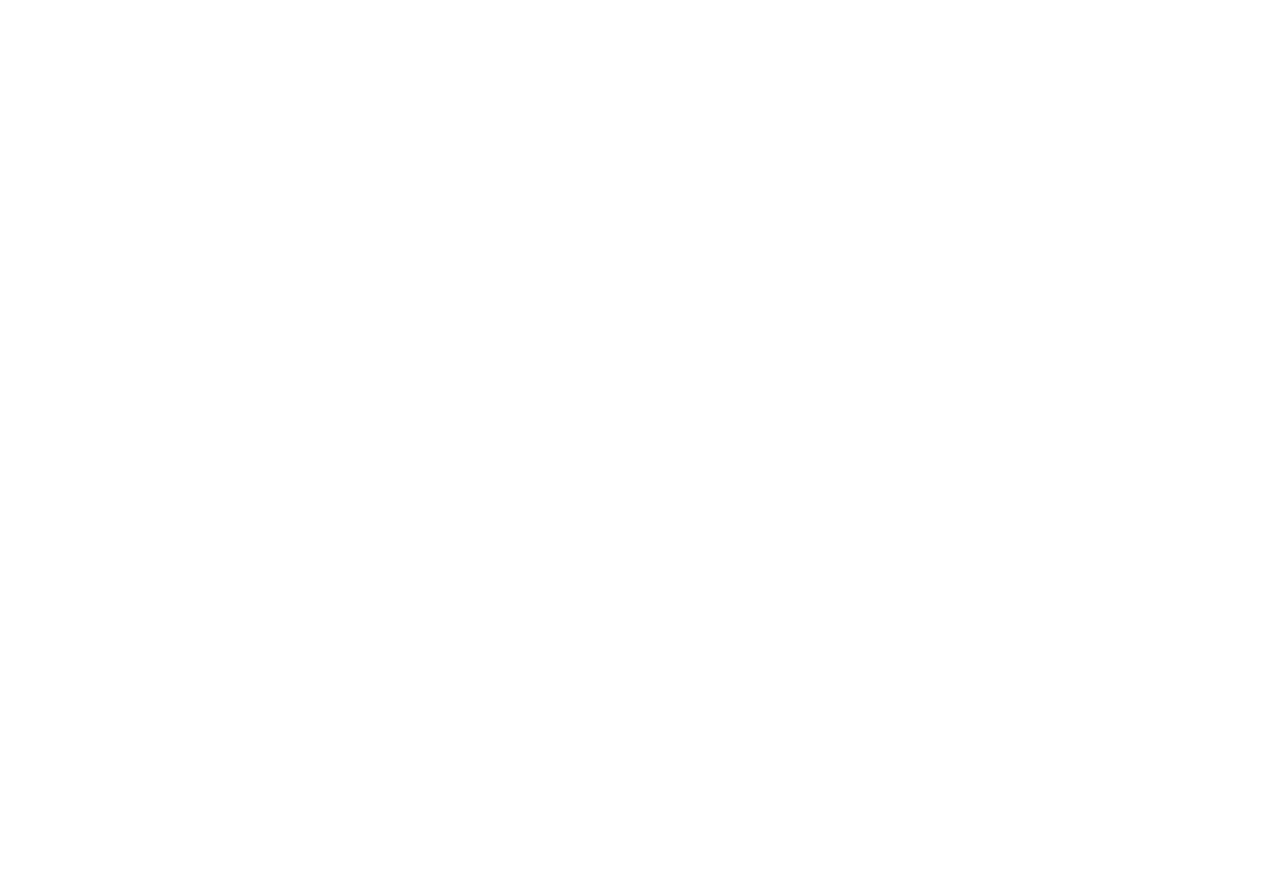
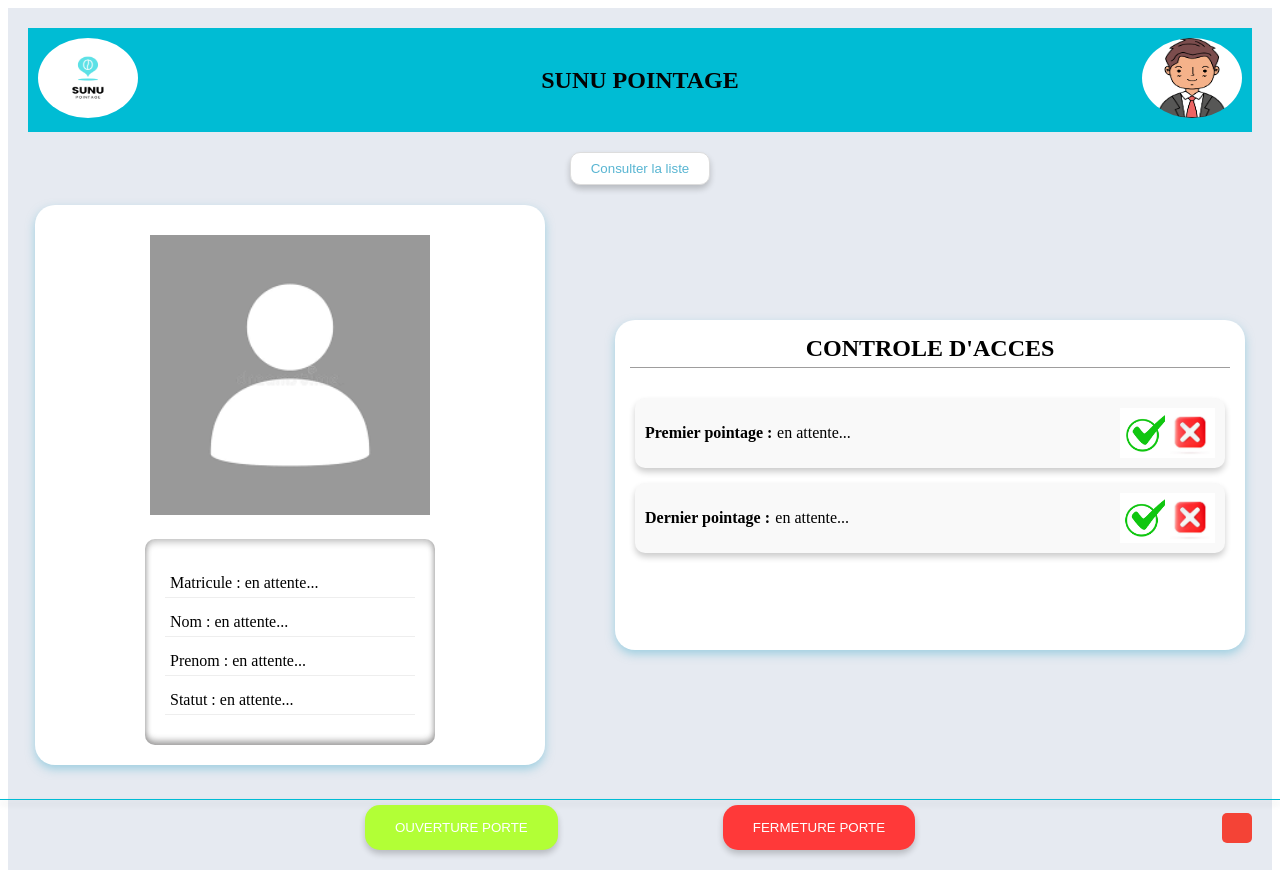
Before and after one commit to kinababacarsy/SunuPointages, an Angular app: page /dashboard-vigile in a window 1280 px wide. Before the commit this address led to /. Before the commit the page ends 800 px from the top, so only its background shows below. Built offline with nearby package versions, Linux system fonts and the light colour scheme.

Commit message:
Dashboard vigile

```diff
--- a/src/app/app.component.ts
+++ b/src/app/app.component.ts
@@ -1,5 +1,6 @@
 import { Component } from '@angular/core';
 import { RouterOutlet } from '@angular/router';
+
 
 @Component({
   selector: 'app-root',
--- /dev/null
+++ b/src/app/dashboard-vigile/dashboard-vigile.component.css
@@ -0,0 +1,271 @@
+.container {
+    max-width: 2000px;
+    margin: 0 auto;
+    padding: 20px;
+    background-color: #E6EAF1;
+    min-height: 100vh;
+}
+
+.header {
+    display: flex;
+    justify-content: space-between;
+    align-items: center;
+    padding: 10px;
+    background-color: #00bcd4;
+    margin-bottom: 20px;
+}
+
+.logo-img,
+.profile-img {
+    width: 100px;
+    height: 80px;
+    border-radius: 50%;
+}
+
+.title {
+    color: rgb(3, 3, 3);
+    font-size: 24px;
+    font-weight: bold;
+}
+
+.list-button {
+    text-align: center;
+    margin: 20px 0;
+}
+
+.btn-consult {
+    background-color: white;
+    border: 1px solid #ddd;
+    padding: 8px 20px;
+    border-radius: 10px;
+    cursor: pointer;
+    color: #58B5D2;
+    box-shadow: 0 4px 6px rgba(0, 0, 0, 0.2);
+    /* Ajout de l'ombre */
+    transition: transform 0.2s;
+    /* Transition pour l'effet au survol */
+}
+
+.btn-consult:hover {
+    transform: translateY(-3px);
+    /* Légère élévation au survol */
+}
+
+.main-content {
+    display: flex;
+    flex-direction: row;
+    justify-content: center;
+    gap: 20px;
+    margin: 20px 0;
+    align-items: flex-start;
+}
+
+.profile-card {
+    display: flex;
+    flex-direction: column;
+    align-items: center;
+    background: white;
+    padding: 30px;
+    border-radius: 20px;
+    box-shadow: 0 4px 10px rgba(88, 181, 210, 0.5);
+    width: 450px;
+    height: 500px;
+    max-width: 500px;
+}
+
+.profile-image img {
+    width: 280px;
+    height: auto;
+    margin-bottom: 20px;
+}
+
+.control-card {
+    background: white;
+    padding: 15px;
+    border-radius: 20px;
+    box-shadow: 0 4px 10px rgba(88, 181, 210, 0.5);
+    width: 600px;
+    /* Augmentez la largeur */
+    height: 300px;
+    /* Augmentez la hauteur selon vos besoins */
+    max-width: 600px;
+    /* Limite de largeur maximale */
+    margin-left: 50px;
+    /* Gardez l'espace à gauche */
+    align-self: center;
+    text-align: center;
+    /* Centre le texte dans la carte */
+}
+
+.control-card h2 {
+    margin: 0 0 10px 0;
+    font-size: 1.5em;
+    /* Taille du titre */
+    border-bottom: 1px solid #9e9d9d;
+    /* Trait fin en bas */
+    padding-bottom: 5px;
+    /* Espacement entre le texte et le trait */
+}
+
+.control-card h2::after {
+    content: '';
+    display: block;
+    width: 100%;
+    /* Largeur du trait */
+    height: 1px;
+    /* Épaisseur du trait */
+    background-color: #00bcd4;
+    /* Couleur du trait */
+    position: absolute;
+    bottom: 0;
+    /* Positionné en bas du titre */
+    left: 0;
+    /* Aligné à gauche */
+    box-shadow: 0 4px 6px rgba(0, 0, 0, 0.2);
+    /* Ombre portée */
+}
+
+.bold {
+    font-weight: bold;
+    /* Applique le style gras */
+}
+
+.status {
+    margin-left: -260px;
+    /* Réduit l'espace à gauche de "En attente" */
+    /* Optionnel : styliser "En attente" */
+}
+
+.control-item {
+    display: flex;
+    justify-content: space-between;
+    align-items: center;
+    margin: 15px 0;
+    padding: 10px;
+    /* Ajoute du padding pour le bloc */
+    border-radius: 10px;
+    /* Coins arrondis */
+    background-color: #f9f9f9;
+    box-shadow: 0 4px 6px rgba(0, 0, 0, 0.2);
+    /* Fond légèrement différent */
+}
+
+.control-info {
+    padding: 5px;
+}
+
+.profile-info {
+    background: white;
+    width: 250px;
+    padding: 20px;
+    border-radius: 10px;
+    box-shadow: inset 0 4px 6px rgba(0, 0, 0, 0.2), inset 0 -4px 6px rgba(58, 57, 57, 0.473);
+}
+
+.info-item {
+    margin: 10px 0;
+    padding: 5px;
+    border-bottom: 1px solid #eee;
+}
+
+.status-icons {
+    display: flex;
+    gap: 10px;
+}
+
+.success {
+    color: green;
+}
+
+.error {
+    color: red;
+}
+
+.bottom-buttons {
+    display: flex;
+    justify-content: center;
+    /* Centre les boutons ouverture et fermeture */
+    align-items: center;
+    /* Centre verticalement */
+    margin-top: 40px;
+    /* Espace au-dessus des boutons */
+    position: relative;
+    /* Pour positionner le bouton logout */
+    gap: 165px;
+    /* Espace entre les boutons */
+}
+
+.btn-open {
+    background-color: #B2FF36;
+    color: white;
+    padding: 15px 30px;
+    border: none;
+    border-radius: 15px;
+    box-shadow: 0 4px 6px rgba(0, 0, 0, 0.2);
+    cursor: pointer;
+}
+
+.btn-close {
+    background-color: #FF3939;
+    color: white;
+    padding: 15px 30px;
+    border: none;
+    border-radius: 15px;
+    box-shadow: 0 4px 6px rgba(0, 0, 0, 0.2);
+    cursor: pointer;
+}
+
+.btn-logout {
+    background-color: #f44336;
+    color: white;
+    padding: 15px;
+    border: none;
+    border-radius: 5px;
+    cursor: pointer;
+}
+
+.logout-container {
+    position: absolute;
+    /* Positionne le bouton logout à droite */
+    right: 0;
+    /* Aligne à droite */
+}
+
+.small-btn {
+    background-color: #f0f0f0;
+    /* Couleur de fond */
+    border: none;
+    /* Supprime la bordure */
+    border-radius: 10px;
+    /* Coins arrondis */
+    padding: 0;
+    /* Enlève le padding */
+    margin-left: -270px;
+    /* Réduction de l'espace entre les boutons */
+    cursor: pointer;
+    /* Curseur pointer */
+    display: flex;
+    /* Affiche les éléments en flex */
+    align-items: center;
+    /* Centre verticalement */
+    justify-content: center;
+    /* Centre horizontalement */
+    width: 50px;
+    /* Largeur du bouton */
+    height: 50px;
+    /* Hauteur du bouton */
+}
+
+.small-btn:hover {
+    box-shadow: 0 4px 10px rgba(0, 0, 0, 0.3);
+    /* Ombre au survol */
+}
+
+.btn-icon {
+    width: 100%;
+    /* L'image prend toute la largeur */
+    height: 100%;
+    /* L'image prend toute la hauteur */
+    object-fit: cover;
+    /* Assure que l'image est bien ajustée */
+}
--- /dev/null
+++ b/src/app/dashboard-vigile/dashboard-vigile.component.html
@@ -0,0 +1,78 @@
+<div class="container">
+    <!-- Header -->
+    <header class="header">
+        <div class="logo">
+            <img src="sunuPointage.png" alt="Sunu Pointage" class="logo-img">
+        </div>
+        <h1 class="title">SUNU POINTAGE</h1>
+        <div class="profile">
+            <img src="vigile.png" alt="Profile" class="profile-img">
+        </div>
+    </header>
+
+    <!-- Consulter la liste button -->
+    <div class="list-button">
+        <button class="btn-consult">Consulter la liste</button>
+    </div>
+
+    <div class="main-content">
+        <!-- Profile Card -->
+        <div class="profile-card">
+            <div class="profile-image">
+                <img src="inconnu.png" alt="Profile Picture">
+            </div>
+            <div class="profile-info">
+                <div class="info-item">Matricule : en attente...</div>
+                <div class="info-item">Nom : en attente...</div>
+                <div class="info-item">Prenom : en attente...</div>
+                <div class="info-item">Statut : en attente...</div>
+            </div>
+        </div>
+
+        <div class="control-card">
+            <h2>CONTROLE D'ACCES</h2>
+            <div class="control-info">
+                <div class="control-item">
+                    <span class="bold">Premier pointage : </span>
+                    <span class="status">en attente...</span>
+                    <span class="status-icons">
+                        <i class="fas fa-check success"></i>
+                        <i class="fas fa-times error"></i>
+                    </span>
+                    <button class="small-btn">
+                        <img src="accesAccorde.png" alt="Image 1" class="btn-icon"> <!-- Image du bouton 1 -->
+                    </button>
+                    <button class="small-btn">
+                        <img src="AccesRefuse.jpeg" alt="Image 2" class="btn-icon"> <!-- Image du bouton 2 -->
+                    </button>
+                </div>
+                <div class="control-item">
+                    <span class="bold">Dernier pointage : </span>
+                    <span class="status">en attente...</span>
+                    <span class="status-icons">
+                        <i class="fas fa-check success"></i>
+                        <i class="fas fa-times error"></i>
+                    </span>
+                    <button class="small-btn">
+                        <img src="accesAccorde.png" alt="Image 1" class="btn-icon"> <!-- Image du bouton 1 -->
+                    </button>
+                    <button class="small-btn">
+                        <img src="AccesRefuse.jpeg" alt="Image 2" class="btn-icon"> <!-- Image du bouton 2 -->
+                    </button>
+                </div>
+            </div>
+
+        </div>
+    </div>
+
+    <!-- Bottom Buttons accesAccorde.png  AccesRefuse.jpeg-->
+    <div class="bottom-buttons ">
+        <button class="btn-open ">OUVERTURE PORTE</button>
+        <button class="btn-close ">FERMETURE PORTE</button>
+        <div class="logout-container">
+            <button class="btn-logout">
+                <i class="fas fa-sign-out-alt"></i>
+            </button>
+        </div>
+    </div>
+</div>
--- /dev/null
+++ b/src/app/dashboard-vigile/dashboard-vigile.component.ts
@@ -0,0 +1,36 @@
+import { Component } from '@angular/core';
+import { CommonModule } from '@angular/common';
+
+@Component({
+  selector: 'app-pointage',
+  standalone: true,
+  imports: [CommonModule],
+  templateUrl: './dashboard-vigile.component.html',
+  styleUrls: ['./dashboard-vigile.component.css']
+})
+export class DashboardVigileComponent {
+  employeeData = {
+    matricule: 'en attente...',
+    nom: 'en attente...',
+    prenom: 'en attente...',
+    statut: 'en attente...',
+    premierPointage: 'en attente...',
+    dernierPointage: 'en attente...'
+  };
+
+  ouvrirPorte() {
+    console.log('Ouverture porte');
+  }
+
+  fermerPorte() {
+    console.log('Fermeture porte');
+  }
+
+  consulterListe() {
+    console.log('Consultation liste');
+  }
+
+  deconnexion() {
+    console.log('Déconnexion');
+  }
+}
--- a/src/main.ts
+++ b/src/main.ts
@@ -2,12 +2,14 @@
 import { provideRouter, withComponentInputBinding } from '@angular/router';
 import { AppComponent } from './app/app.component';
 import { ConnexionVigileComponent } from './app/connexion-vigile/connexion-vigile.component';
+import { DashboardVigileComponent } from './app/dashboard-vigile/dashboard-vigile.component'; // Importer le composant
 
 bootstrapApplication(AppComponent, {
   providers: [
     provideRouter([
-      { path: '', redirectTo: 'login', pathMatch: 'full' }, // Redirection par défaut
+      { path: '', redirectTo: 'dashboard-vigile', pathMatch: 'full' }, // Redirection par défaut
       { path: 'login', component: ConnexionVigileComponent }, // Route vers ConnexionVigile
+      { path: 'dashboard-vigile', component: DashboardVigileComponent }, // Route vers DashboardVigile
       // Ajoutez d'autres routes ici si nécessaire
     ], withComponentInputBinding()),
   ],
```
Also changed, not shown: 1 other file (tests, documents, lock files or other folders).
